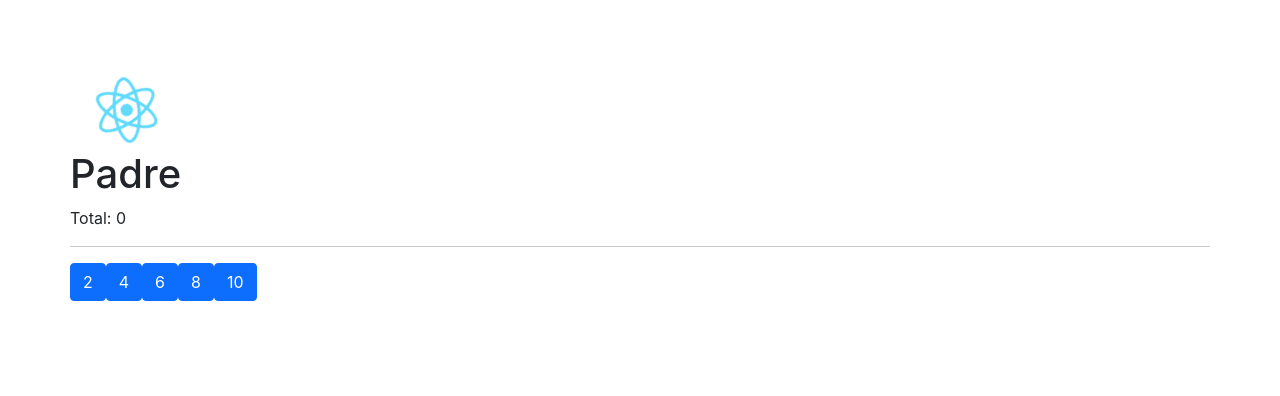
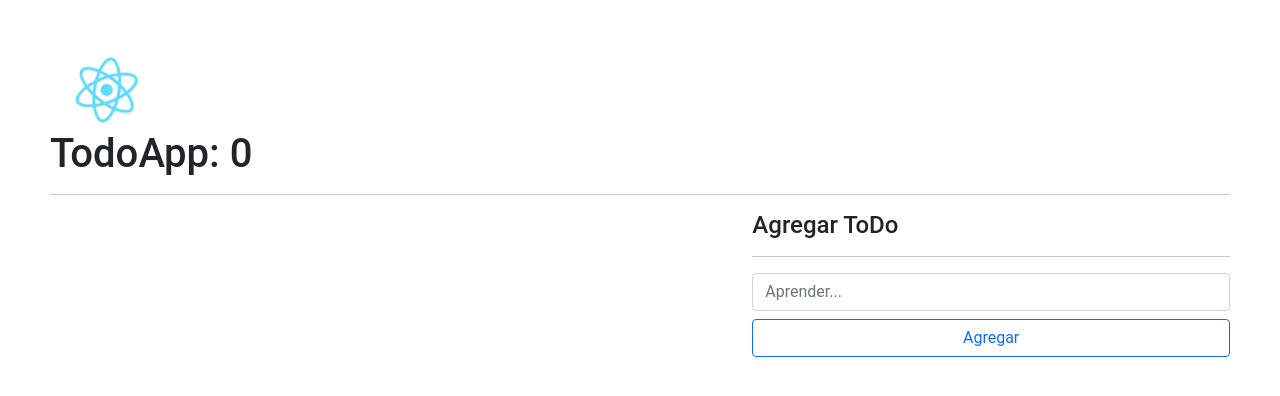
Before and after one commit to richardq26/hook-app, a React (Create React App) app: page / in a window 1280 px wide. Shown: the top 396 px of the page. Built offline with nearby package versions, Linux system fonts and the light colour scheme.

Commit message:
useReducer

```diff
--- a/package.json
+++ b/package.json
@@ -10,6 +10,8 @@
     "react": "^17.0.1",
     "react-dom": "^17.0.1",
     "react-scripts": "4.0.2",
+    "react-toast": "^1.0.1",
+    "react-toastify": "^7.0.3",
     "web-vitals": "^1.1.0"
   },
   "scripts": {
--- a/src/App.js
+++ b/src/App.js
@@ -1,5 +1,6 @@
 import logo from "./logo.svg";
 import "./App.css";
+import { TodoApp } from "./components/08-useReducer/TodoApp";
 // import HookApp from "./HookApp";
 //import CounterApp from "./components/01-useState/CounterApp";
 //import CounterWithCustomHook from "./components/01-useState/CounterWithCustomHook";
@@ -11,16 +12,15 @@ import "./App.css";
 //import { Layout } from "./components/05-useLayoutEffect/Layout";
 //import { Memorize } from "./components/06-memos/Memorize";
 //import { MemoHook } from "./components/06-memos/MemoHook";
-import { CallbackHook } from "./components/06-memos/CallbackHook";
-import { Padre } from "./components/07-tarea-memo/Padre";
+//import { CallbackHook } from "./components/06-memos/CallbackHook";
+//import { Padre } from "./components/07-tarea-memo/Padre";
 
 function App() {
   return (
     <>
       <img src={logo} className="App-logo" alt="logo" />
-      <Padre />
+      <TodoApp />
     </>
   );
 }
-
 export default App;
--- /dev/null
+++ b/src/components/08-useReducer/TodoApp.js
@@ -0,0 +1,119 @@
+import React, { useEffect, useReducer } from "react";
+import { useForm } from "../../hooks/useForm";
+import "./styles.css";
+import { todoReducer } from "./todoReducer";
+import { ToastContainer, toast } from "react-toastify";
+import "react-toastify/dist/ReactToastify.css";
+
+const init = () => {
+  return JSON.parse(localStorage.getItem("todos")) || [];
+
+  //   return [
+  //     {
+  //       id: new Date().getTime(),
+  //       desc: "Aprender React",
+  //       done: false,
+  //     },
+  //   ];
+};
+
+export const TodoApp = () => {
+  const [todos, dispatch] = useReducer(todoReducer, [], init);
+
+  // Usando el useForm de hooks propios
+  const [{ description }, handleInputChange, reset] = useForm({
+    description: "",
+  });
+
+  useEffect(() => {
+    localStorage.setItem("todos", JSON.stringify(todos));
+  }, [todos]);
+
+  const handleSubmit = (e) => {
+    e.preventDefault();
+    if (description.trim().length <= 1) {
+      return toast.warn("¡Debe agregar un value!", {
+        position: "top-right",
+        autoClose: 2500,
+        hideProgressBar: true,
+        closeOnClick: true,
+        pauseOnHover: true,
+        draggable: true,
+        progress: undefined,
+      });
+    }
+    const newTodo = {
+      id: new Date().getTime(),
+      desc: description,
+      done: false,
+    };
+
+    const action = {
+      type: "add",
+      payload: newTodo,
+    };
+
+    dispatch(action);
+    reset();
+  };
+
+  const handleDelete = (todoId) => {
+    console.log(todoId);
+    const action = {
+      type: "delete",
+      payload: todoId,
+    };
+    toast.warn('Tarea borrada',{autoClose: 1000});
+    dispatch(action);
+    // No es necesario actualizar el localstorage debido al useEffect
+  };
+
+  return (
+    <>
+      <ToastContainer />
+      <h1>TodoApp: {todos.length}</h1>
+      <hr />
+
+      <div className="row">
+        <div className="col-7">
+          <ul className="list-group list-group-flush">
+            {todos.map((todo, i) => (
+              <li className="list-group-item" key={todo.id}>
+                <p className="text-center">
+                  {i + 1}. {todo.desc}
+                </p>
+                <button
+                  className="btn btn-danger"
+                  onClick={() => handleDelete(todo.id)}
+                >
+                  Borrar
+                </button>
+              </li>
+            ))}
+          </ul>
+        </div>
+        <div className="col-5">
+          <h4>Agregar ToDo</h4>
+          <hr />
+          <form onSubmit={handleSubmit}>
+            <input
+              className="form-control"
+              type="text"
+              name="description"
+              placeholder="Aprender..."
+              autoComplete="off"
+              onChange={handleInputChange}
+              value={description}
+            />
+            <button
+              className="btn btn-outline-primary col-12 mt-2"
+              type="submit"
+            >
+              Agregar
+            </button>
+          </form>
+        </div>
+      </div>
+    </>
+  );
+};
--- /dev/null
+++ b/src/components/08-useReducer/styles.css
@@ -0,0 +1,19 @@
+body {
+    padding: 50px;
+    font-family: roboto;
+}
+
+p {
+    cursor: pointer;
+    margin: 0px;
+}
+
+.list-group-item {
+    display: flex;
+    align-items: center;
+    justify-content: space-between;
+}
+
+.complete{
+    text-decoration: line-through;
+}
--- /dev/null
+++ b/src/components/08-useReducer/todoReducer.js
@@ -0,0 +1,11 @@
+export const todoReducer = (state=[], action)=>{
+    switch (action.type) {
+        case 'add':
+            return [...state, action.payload];
+
+        case 'delete':
+            return state.filter(todo=> todo.id!== action.payload);
+        default:
+            return state;
+    }
+}
--- a/src/hooks/useForm.js
+++ b/src/hooks/useForm.js
@@ -10,5 +10,9 @@ export const useForm = (initialState = {}) => {
     });
   };
 
-  return [ values, handleInputChange];
+  const reset =() =>{
+    setValues(initialState);
+  }
+
+  return [ values, handleInputChange, reset];
 };
--- a/src/index.js
+++ b/src/index.js
@@ -11,7 +11,7 @@ ReactDOM.render(
   document.getElementById('root')
 );
 
-// If you want to start measuring performance in your app, pass a function
-// to log results (for example: reportWebVitals(console.log))
-// or send to an analytics endpoint. Learn more: https://bit.ly/CRA-vitals
 reportWebVitals();
+
+
+//import './components/08-useReducer/intro-reducer';
```
Also changed, not shown: src/components/08-useReducer/intro-reducer.js (added, +29 -0 lines), 1 other file (tests, documents, lock files or other folders).
